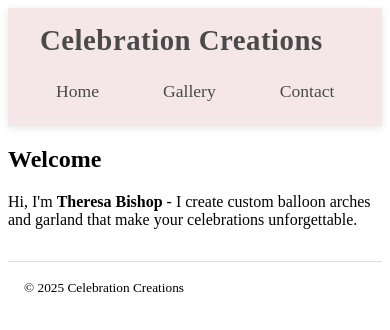
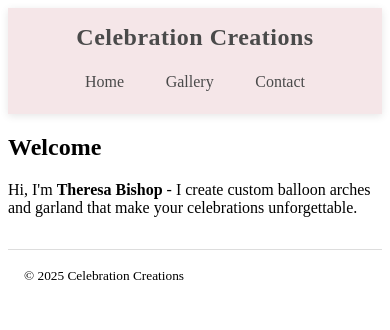
Before and after one commit to Zyncster/celebration-creations, a React (Vite) app: page / in a window 390 px wide. Shown: the top 330 px of the page. Built offline with nearby package versions, Linux system fonts and the light colour scheme.

Commit message:
Styled navbar for mobile responsiveness

```diff
--- a/src/components/Header.css
+++ b/src/components/Header.css
@@ -47,3 +47,28 @@
 .nav-link:active {
     transform: translateY(0);
 }
+
+/* Mobile responsive */
+@media (max-width: 768px) {
+    .header {
+        padding: 1rem;
+    }
+
+    .header-content {
+        flex-direction: column;
+        text-align: center;
+    }
+
+    .logo {
+        font-size: 1.5rem;
+    }
+
+    .nav {
+        gap: 1rem;
+    }
+
+    .nav-link {
+        font-size: 1rem;
+        padding: 0.4rem 0.8rem;
+    }
+}
```
